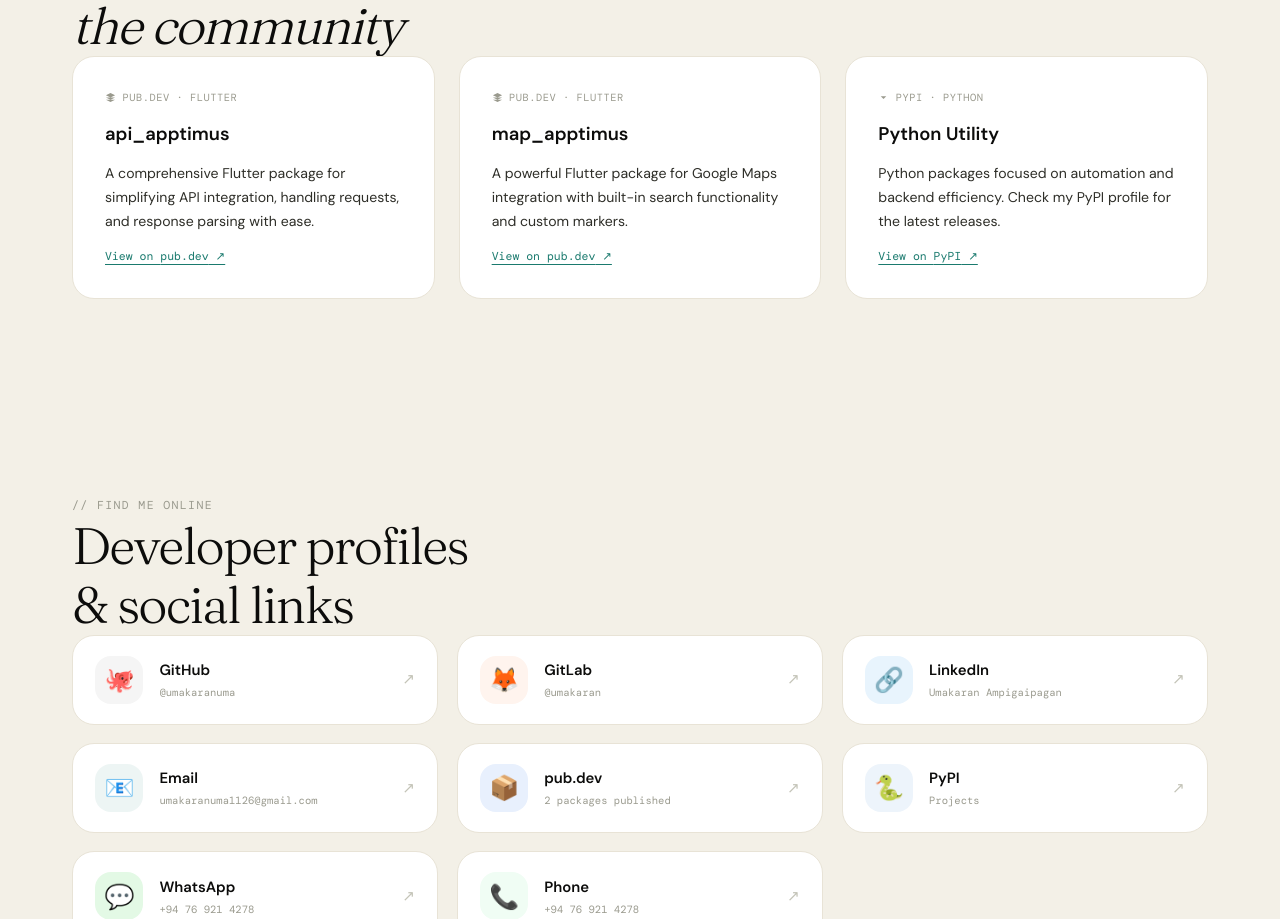
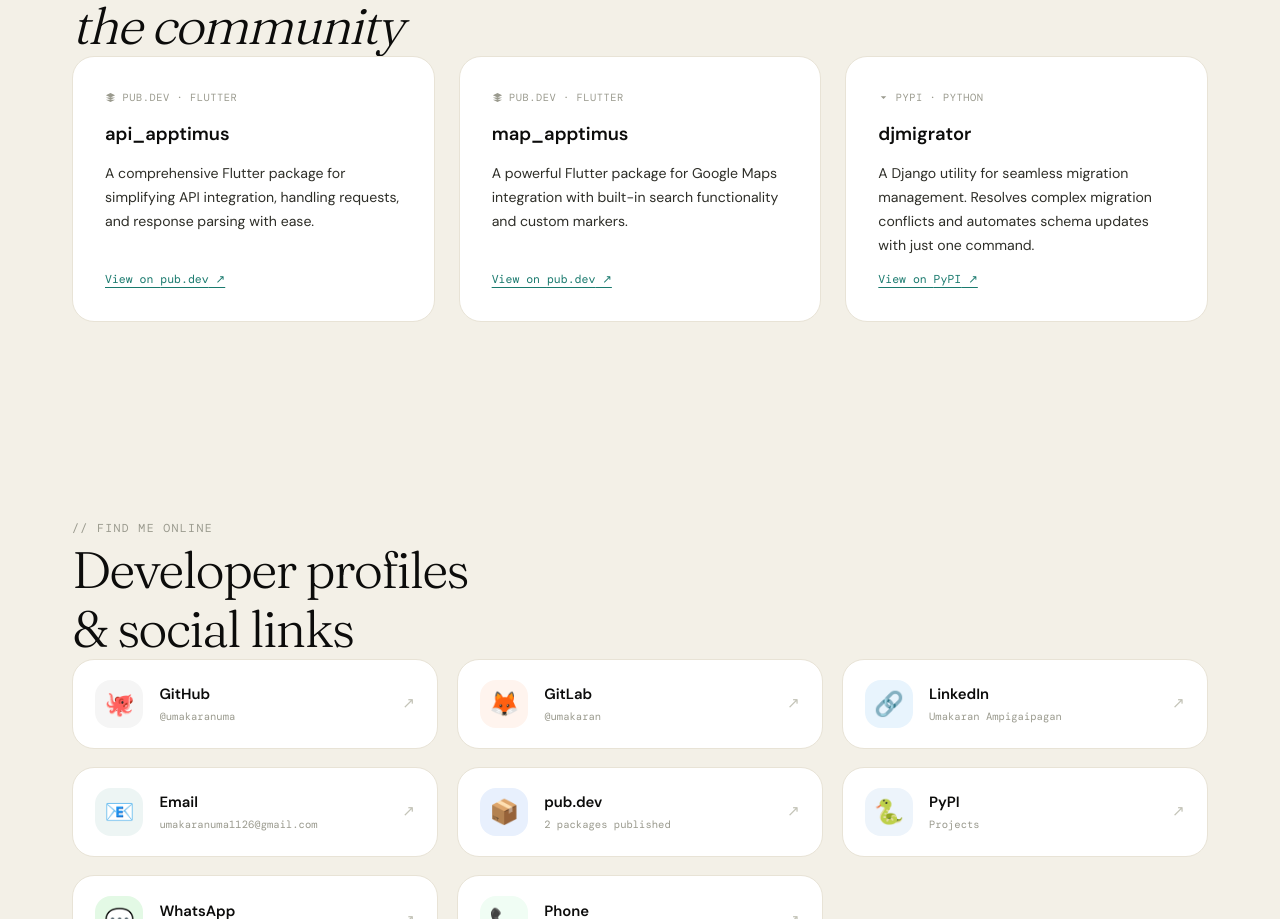
Before and after one commit to umakaranuma/umakaran, a Next.js app: page / in a window 1280 px wide. Shown: the part 6898-7817 px from the top of the page. Built offline with nearby package versions, Linux system fonts and the light colour scheme.

Commit message:
feat: add OSS section component to display open source project contributions

```diff
--- a/components/OSS.tsx
+++ b/components/OSS.tsx
@@ -22,9 +22,9 @@
   {
     plat: "PyPI · Python",
     icon: <svg width="11" height="11" viewBox="0 0 24 24" fill="currentColor" style={{ transform: "rotate(180deg)" }}><path d="m18 15-6-6-6 6"/></svg>,
-    name: "Python Utility",
-    desc: "Python packages focused on automation and backend efficiency. Check my PyPI profile for the latest releases.",
-    url: "https://pypi.org/manage/projects/"
+    name: "djmigrator",
+    desc: "A Django utility for seamless migration management. Resolves complex migration conflicts and automates schema updates with just one command.",
+    url: "https://pypi.org/project/djmigrator/"
   }
 ];
 
```
